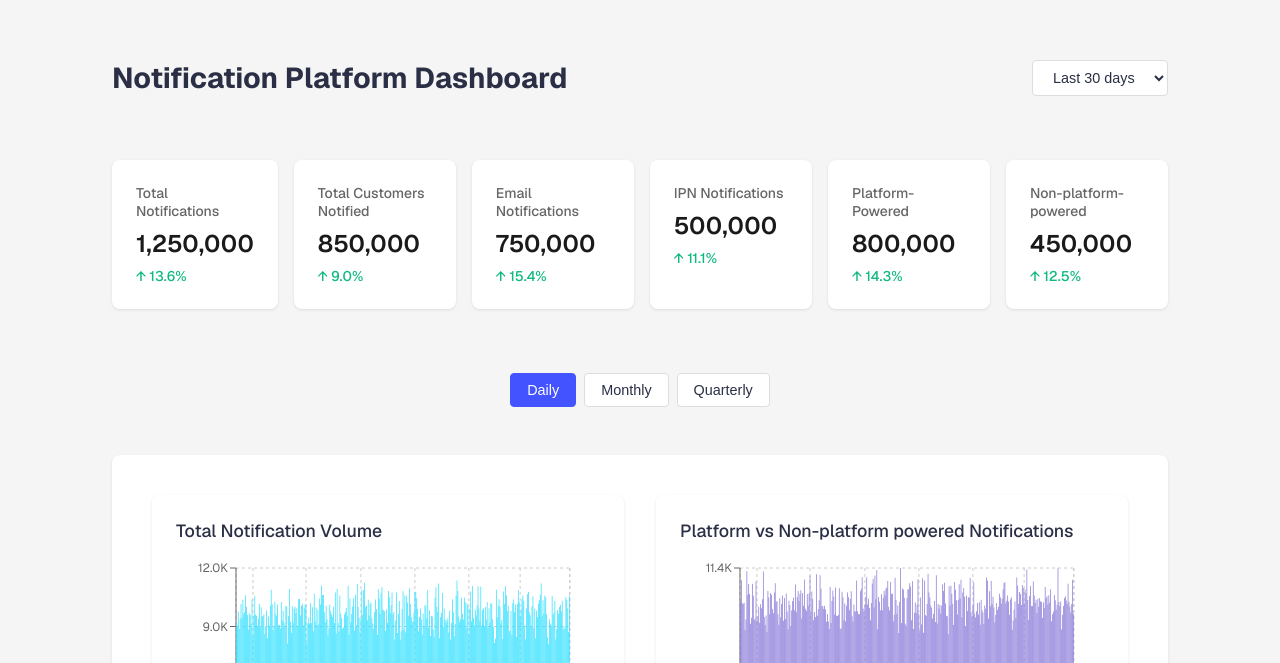
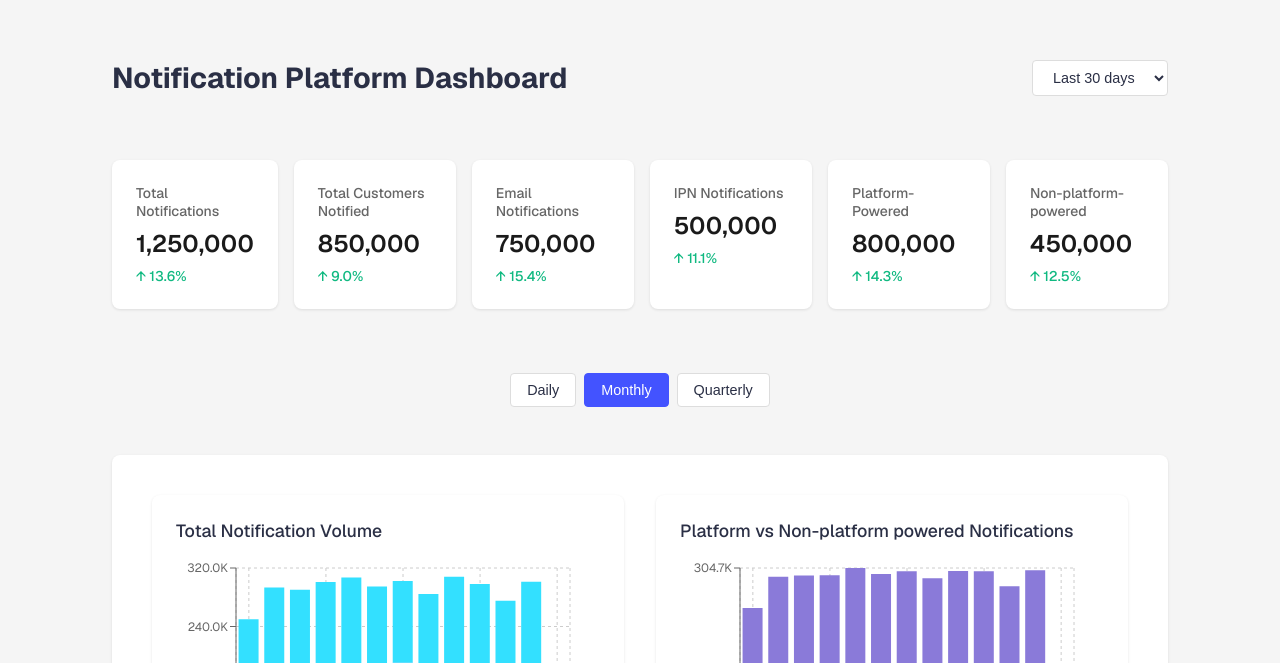
Before and after one commit to webflowruss/cosmic-russ, a Next.js app: page / in a window 1280 px wide. Shown: the part 137-800 px from the top of the page. Built offline with nearby package versions, Linux system fonts and the light colour scheme.

Commit message:
make monthly view default

```diff
--- a/src/app/page.tsx
+++ b/src/app/page.tsx
@@ -8,7 +8,7 @@ import { mockDashboardData } from './data/mockDashboardData';
 
 export default function Home() {
   const [timeRange, setTimeRange] = useState('30d');
-  const [timeGranularity, setTimeGranularity] = useState<'daily' | 'monthly' | 'quarterly'>('daily');
+  const [timeGranularity, setTimeGranularity] = useState<'daily' | 'monthly' | 'quarterly'>('monthly');
 
   const { currentMetrics, previousPeriodMetrics, timeSeriesData } = mockDashboardData;
 
```
